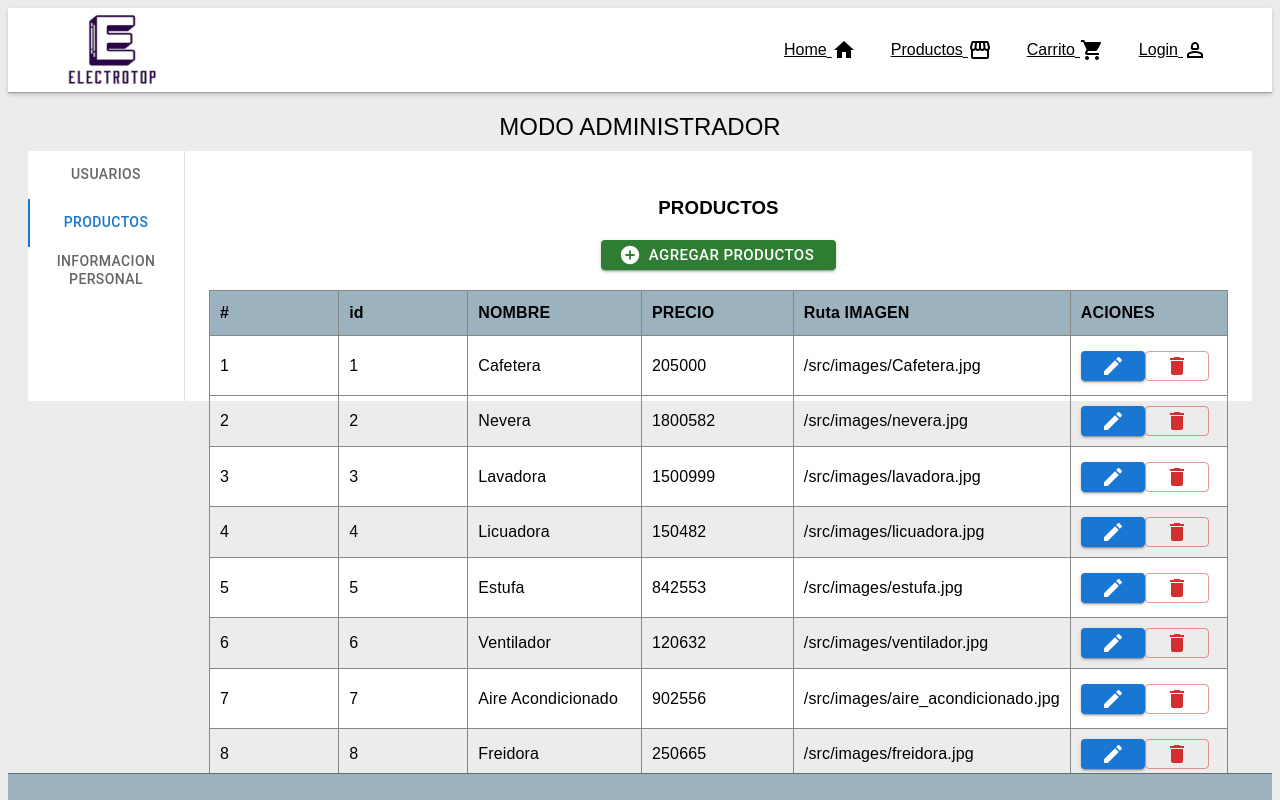
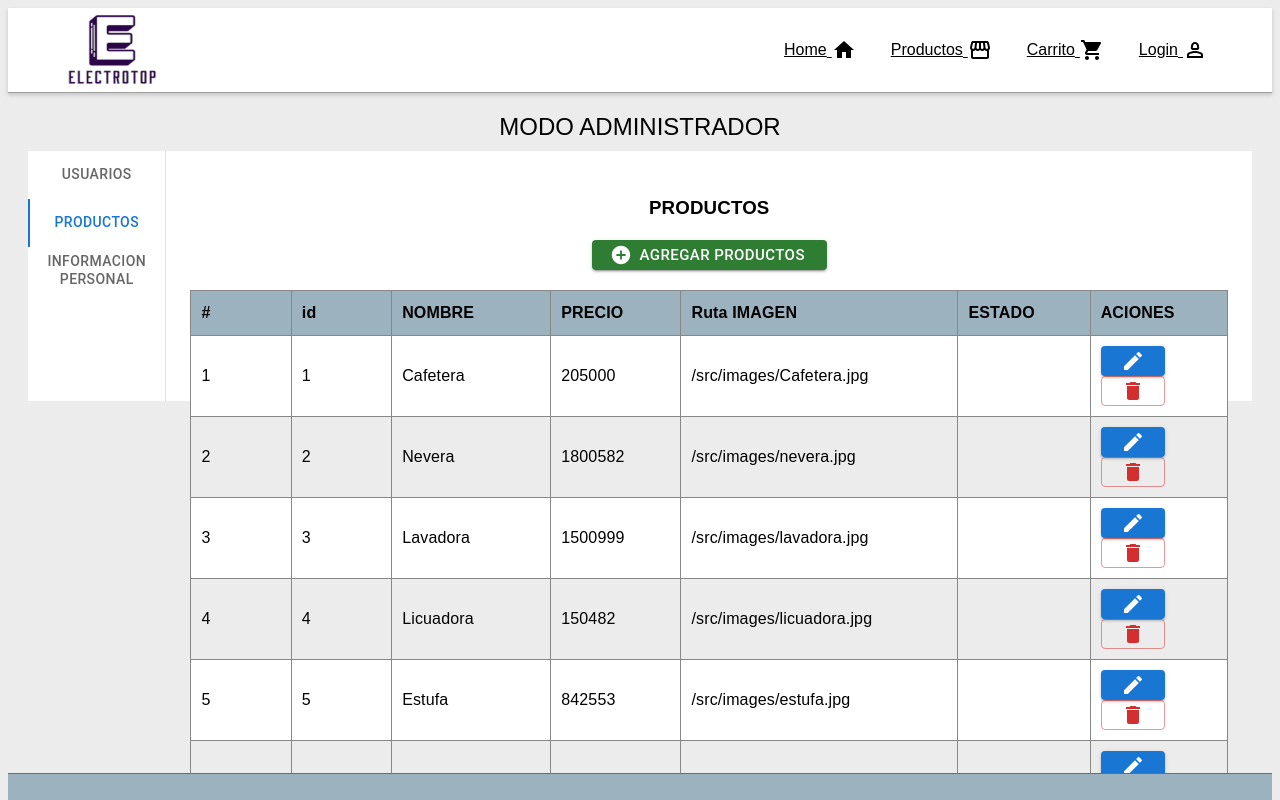
Before and after one commit to TaliaHenao6/EjercicioCarrito, a React (Vite) app in the folder EjercicioCarrito/: page /Admin in a window 1280 px wide. Both pictures are taken after a click on the tab "PRODUCTOS". Shown: the top 800 px of the page. Built offline with nearby package versions, Linux system fonts and the light colour scheme; data requests are answered from the project's data file.

Commit message:
Boton de desahabilitar producto

```diff
--- a/EjercicioCarrito/src/componentes/admin/Productos2.jsx
+++ b/EjercicioCarrito/src/componentes/admin/Productos2.jsx
@@ -24,6 +24,12 @@ const Productos2 = () => {
 
   console.log(productos);
 
+
+  const disableProduct =(id) =>{
+    confirm("Los productos no seran eliminados!, pero desahabilitaran para los usarios , ¿DESEAS, CONTINUAR?")
+
+  }
+
   return (
     <>
       <Button
@@ -42,6 +48,7 @@ const Productos2 = () => {
           {/* <th>DESCRIPCION</th>s */}
           <th>PRECIO</th>
           <th>Ruta IMAGEN</th>
+          <th>ESTADO</th>
           <th>ACIONES</th>
         </tr>
         {productos.map((producto, index) => (
@@ -55,11 +62,12 @@ const Productos2 = () => {
               {/* <img src={producto.image} alt="" /> */}
               {producto.image}
             </td>
+            <td>{producto.estado}</td>
             <td className="">
               <Button variant="contained" size="small">
                 <Edit />
               </Button>
-              <Button variant="outlined" size="small" color="error">
+              <Button variant="outlined" size="small" color="error" onClick={()=> disableProduct(producto.id)}>
                 <Delete />{" "}
               </Button>
             </td>
```
